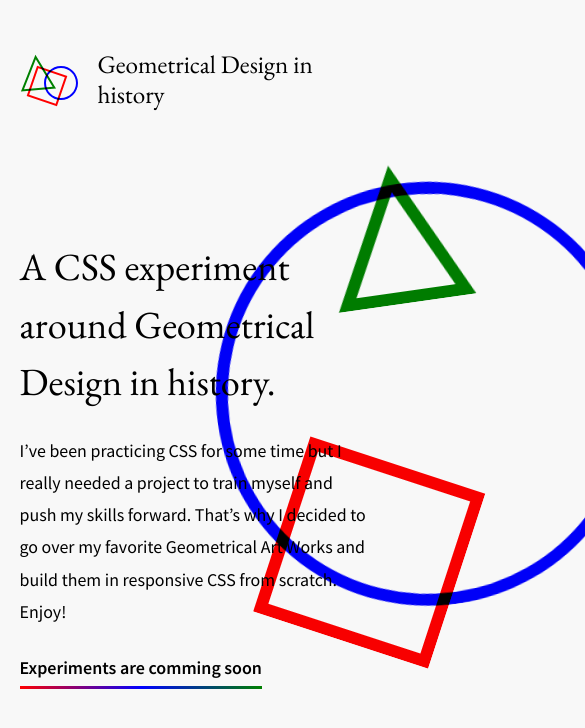
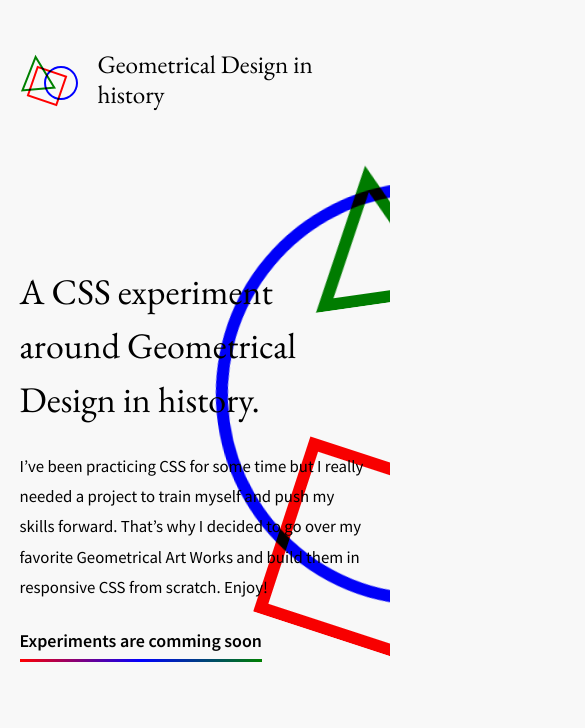
Before and after one commit to elechaudel/experiment, a plain HTML site: page geometrical-design/index.html in a window 390 px wide. Shown: the top 728 px of the page, 585 px wide, since content can reach past the window. Drawn offline with nearby package versions, Linux system fonts and the light colour scheme.

Commit message:
quick fix > overflow-x: hidden on mobile browsers.

```diff
--- a/geometrical-design/index.html
+++ b/geometrical-design/index.html
@@ -12,6 +12,7 @@
 
 <div class="page-content">
 
+  <div class="above-fold">
     <div class="navigation">
       <div class="container">
         <nav>
@@ -48,6 +49,7 @@
         </div>
       </div>
     </section>
+  </div>
 
 <!-- <section class="about bg-white">
   <div class="container">
--- a/geometrical-design/main.less
+++ b/geometrical-design/main.less
@@ -30,7 +30,7 @@ out:  ./main.css, sourcemap: false, compress: false
 body {
   background-color: @light-grey;
   margin: 0;
-  font-size: 80%;
+  font-size: 75%;
   overflow-x: hidden;
 
   @media @md {
@@ -74,6 +74,12 @@ a {
   // -webkit-font-smoothing: antialiased;
   // -moz-osx-font-smoothing: grayscale;
   // box-sizing: border-box;
+}
+
+.above-fold {
+  // Prevent overflow on mobile browsers.
+  overflow-x: hidden;
+  height: 100vh;
 }
 
 .container {
@@ -187,7 +193,7 @@ nav {
     .triangle {
       position: absolute;
       top: 4vh;
-      right: -26vw;
+      right: -20vw;
       mix-blend-mode: multiply;
       transform: rotate(-15deg);
       transform: translateY(0);
```
Also changed, not shown: geometrical-design/main.css. Lines whose indentation alone changed are shown as unchanged.
